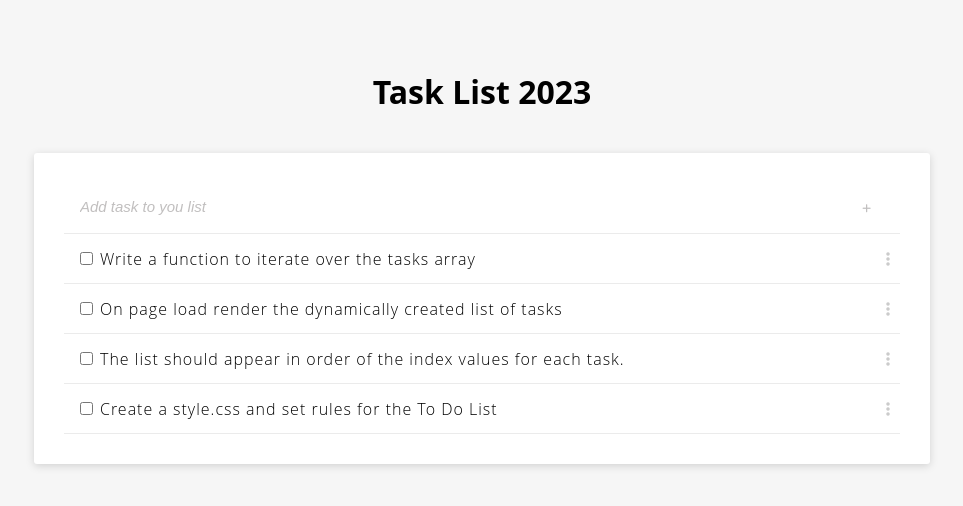
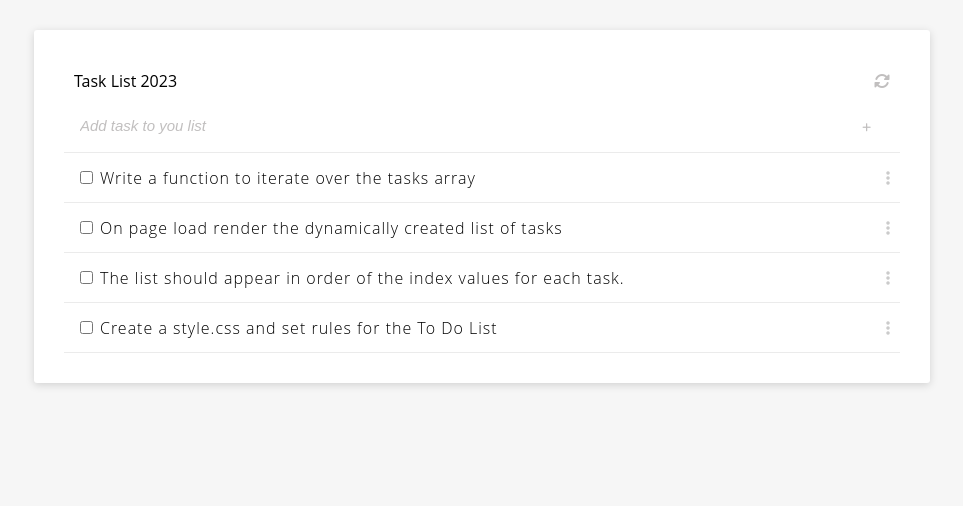
Before and after one commit to naji-97/To-Do-list, a website built with webpack: page src/index.html in a window 1280 px wide. Shown: the whole page, without its empty margins (158-1121 px from the left). Built offline with nearby package versions, Linux system fonts and the light colour scheme.

Commit message:
edit Readme.md file and title

```diff
--- a/src/index.html
+++ b/src/index.html
@@ -15,8 +15,11 @@
 
 
  <main class="tasks">
-  <h1>Task List 2023 </h1>
   <section class="section" >
+   <div class="title flex">
+   <p>Task List 2023 </p>
+   <i class="fa-solid fa-rotate"></i>
+  </div>
    <ul class="add-tasks">
     <li class="add-task">
      <form class="form">
--- a/src/style.css
+++ b/src/style.css
@@ -30,6 +30,14 @@ ul {
   align-items: center;
   flex-direction: column;
   margin: 30px 0;
+}
+
+.title {
+  padding: 10px;
+}
+
+.title i {
+  color: #c1bfbf;
 }
 
 .tasks section {
@@ -80,8 +88,6 @@ ul {
 
 .task .label {
   width: 100%;
-
-  /* padding: 15px 0px; */
   line-height: 20px;
   word-wrap: break-word;
 }
@@ -96,7 +102,3 @@ ul {
 
   /* font-size: 10px; */
 }
-
-.tasks h1 {
-  padding: 40px;
-}
```
Also changed, not shown: README.md.
